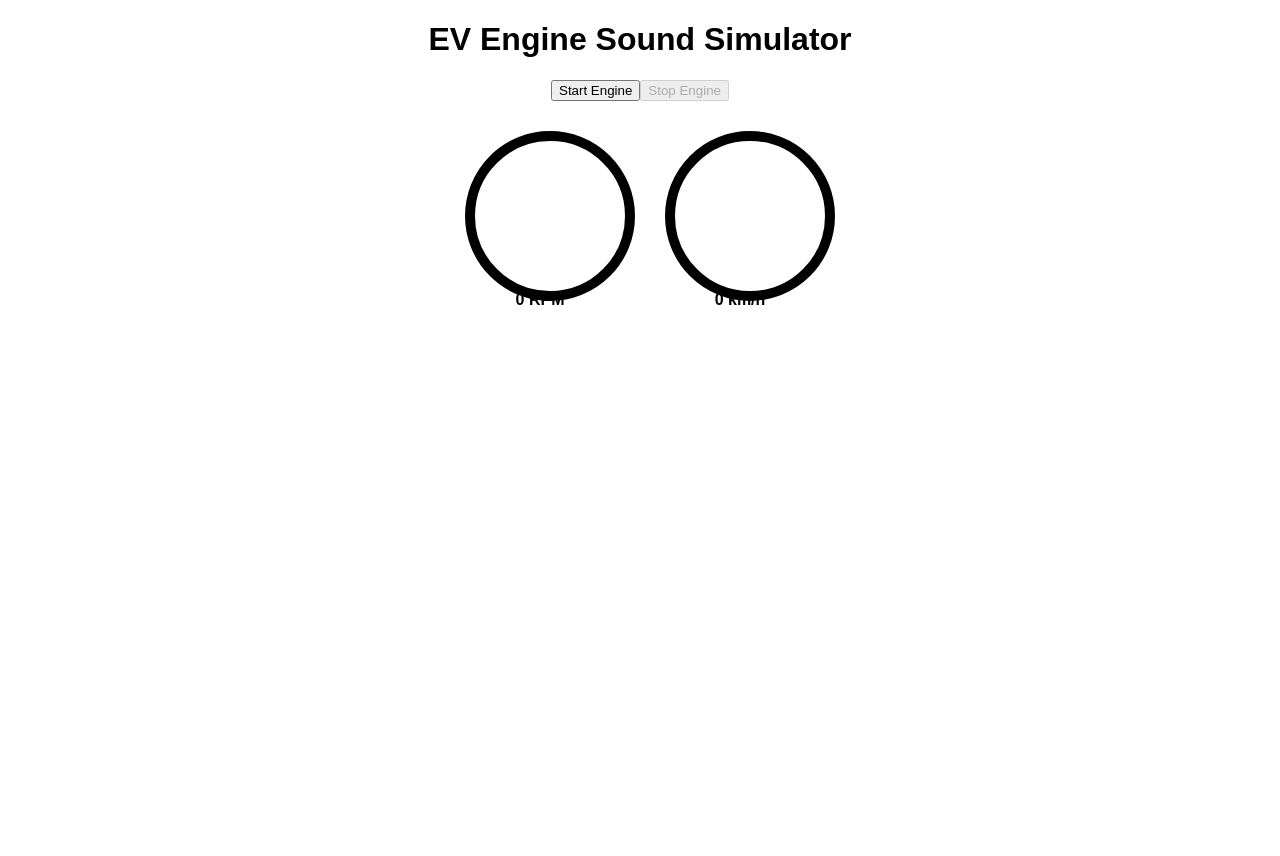
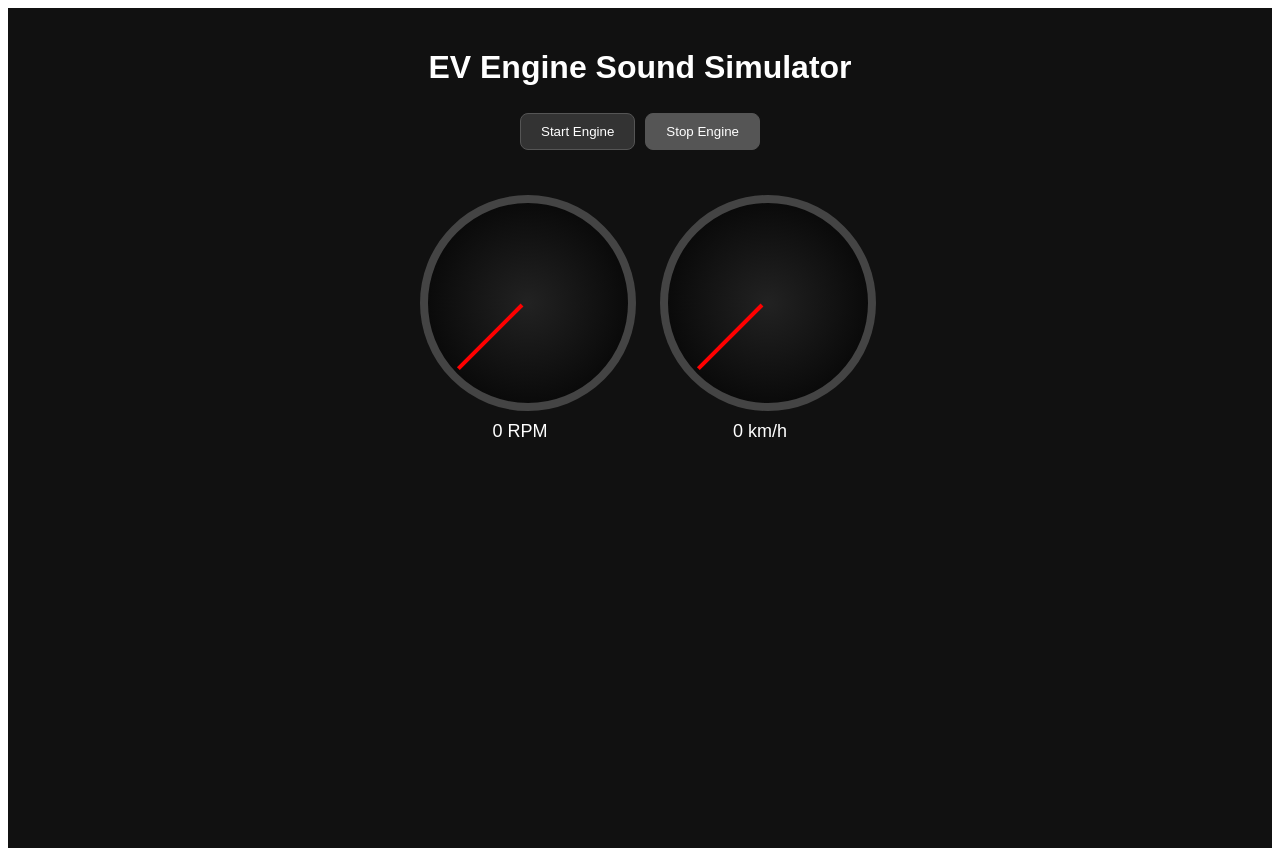
Before and after one commit to apolloconstrutora18-cmd/eess_v2, a React (Create React App) app: page / in a window 1280 px wide. Before the commit the page ends 800 px from the top, so only its background shows below. Built offline with nearby package versions, Linux system fonts and the light colour scheme.

Commit message:
Update App.css

```diff
--- a/src/App.css
+++ b/src/App.css
@@ -1,72 +1,64 @@
 .App {
   text-align: center;
   font-family: Arial, sans-serif;
-}
-
-.selectors {
-  display: flex;
-  justify-content: center;
-  gap: 20px;
-  margin-bottom: 20px;
+  background: #111;
+  color: #fff;
+  height: 100vh;
+  padding: 20px;
 }
 
 .controls {
-  margin: 20px 0;
+  margin: 20px;
 }
 
-.start-btn, .stop-btn {
+button {
+  background: #333;
+  border: 1px solid #555;
+  color: #fff;
   padding: 10px 20px;
-  font-size: 16px;
-  border: none;
+  margin: 5px;
   border-radius: 8px;
   cursor: pointer;
-  font-weight: bold;
 }
 
-.start-btn {
-  background-color: #28a745;
-  color: white;
-}
-
-.stop-btn {
-  background-color: #dc3545;
-  color: white;
+button:disabled {
+  background: #555;
+  cursor: not-allowed;
 }
 
 .gauges {
   display: flex;
   justify-content: center;
-  gap: 50px;
-  margin: 30px 0;
+  margin: 40px 0;
+  gap: 40px;
 }
 
 .gauge {
   position: relative;
-  width: 150px;
-  height: 150px;
+  width: 200px;
+  height: 200px;
 }
 
 .dial {
   width: 100%;
   height: 100%;
-  border: 10px solid;
+  border: 8px solid #444;
   border-radius: 50%;
-  position: absolute;
-  top: 0;
-  left: 0;
+  background: radial-gradient(circle, #222, #000);
 }
 
 .needle {
+  position: absolute;
   width: 4px;
-  height: 70px;
-  position: absolute;
-  top: 30px;
-  left: calc(50% - 2px);
+  height: 90px;
+  background: red;
+  top: 20px;
+  left: 50%;
   transform-origin: bottom center;
   transition: transform 0.1s linear;
 }
 
 .label {
-  margin-top: 160px;
-  font-weight: bold;
+  margin-top: 10px;
+  font-size: 18px;
 }
```
